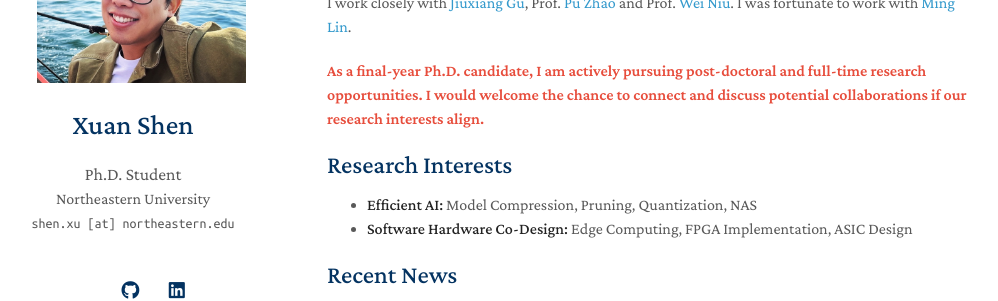
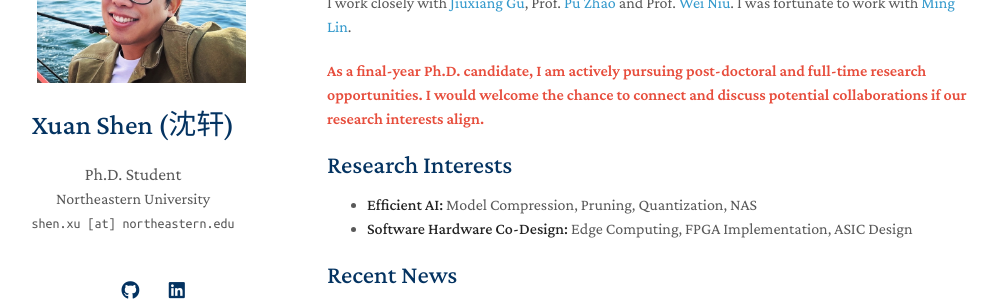
Before and after one commit to shawnricecake/shawnricecake.github.io, a Jekyll site: the page built from index.md, in a window 1280 px wide. Shown: the part 210-511 px from the top of the page, without its empty margins (143-1141 px from the left). Built offline with Jekyll 4.4.1, drawn with Linux system fonts in a browser that asks for light colours; a style sheet for code colours, icons or effects is not loaded; our own code applies the rules of GitHub Pages for plain Markdown files.

Commit message:
Update _config.yml

```diff
--- a/_config.yml
+++ b/_config.yml
@@ -1,5 +1,5 @@
 # Basic Information
-title: Xuan Shen
+title: Xuan Shen (沈轩)
 position: Ph.D. Student
 affiliation: Northeastern University
 email: shen.xu [at] northeastern.edu
```
